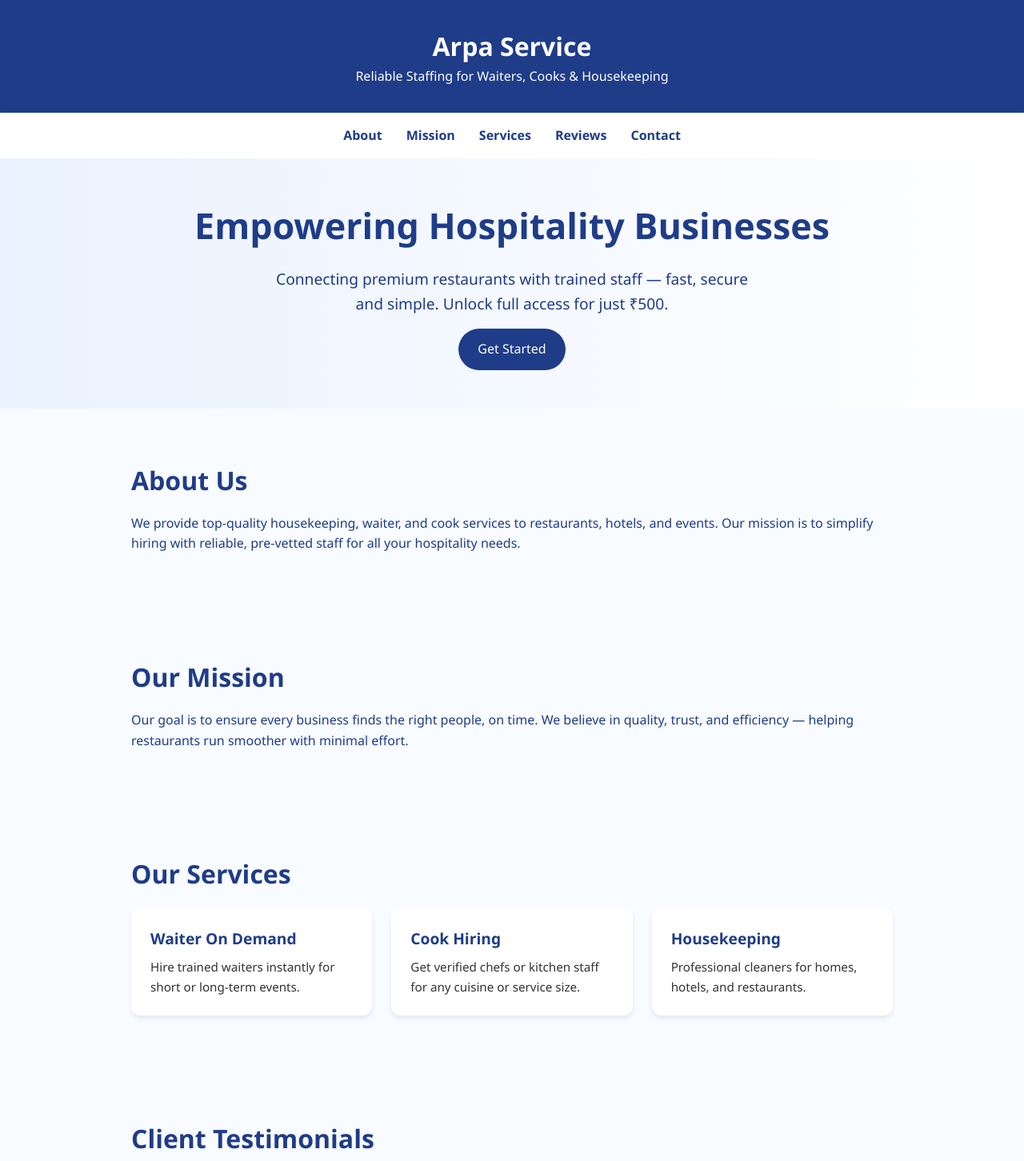
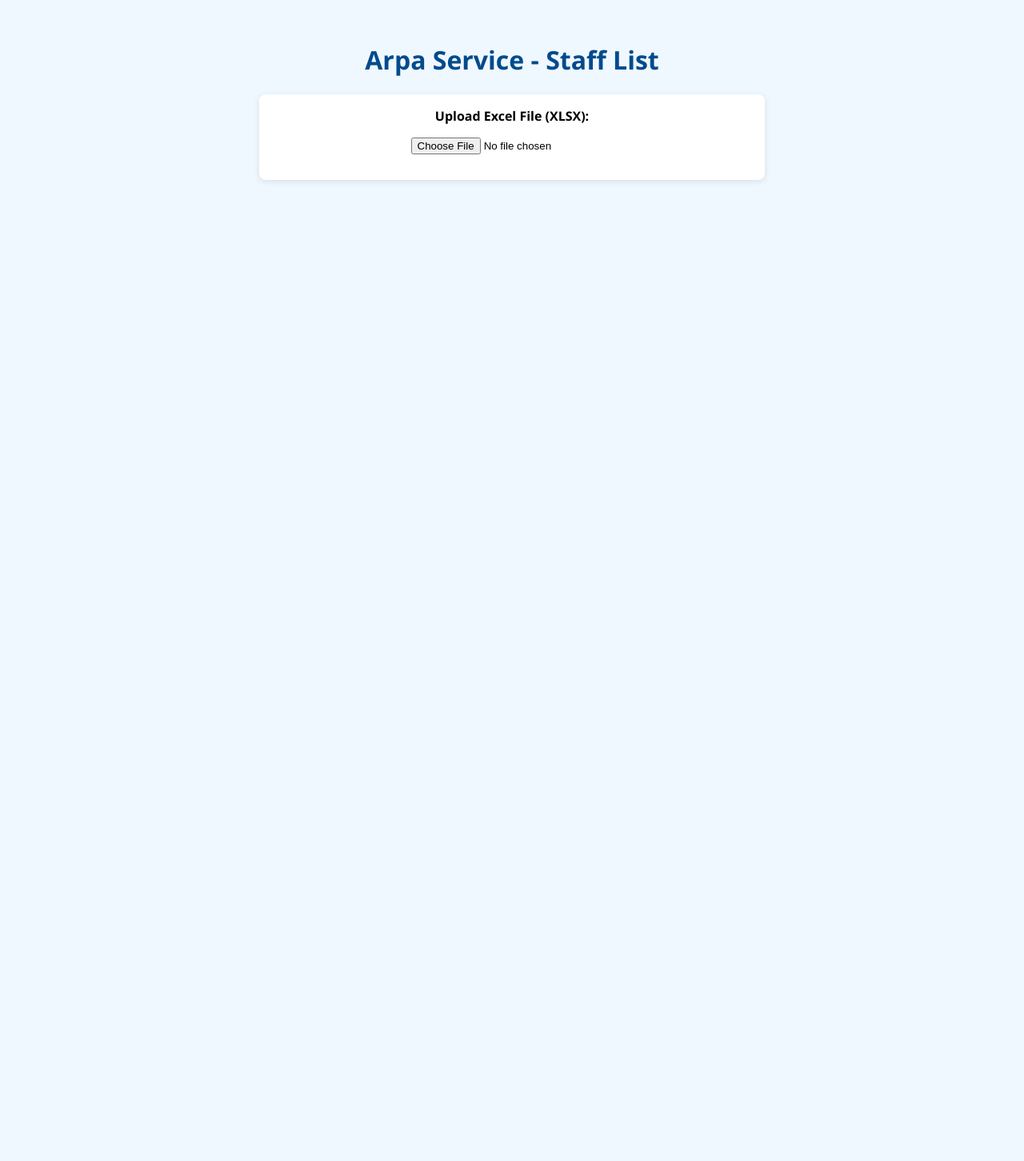
Before and after one commit to Arpaservice/arpaservice-site, a plain HTML site: page index.html in a window 1280 px wide. Shown: the top 1452 px of the page at 80% size. After the commit the page ends 800 px from the top, so only its background shows below. Drawn offline with Linux system fonts and the light colour scheme.

Commit message:
Update index.html
Index11

```diff
--- a/index.html
+++ b/index.html
@@ -3,174 +3,99 @@
 <head>
   <meta charset="UTF-8" />
   <meta name="viewport" content="width=device-width, initial-scale=1.0"/>
-  <title>Arpa Service</title>
+  <title>Arpa Service | Staff Data</title>
   <style>
-    * {
-      margin: 0;
-      padding: 0;
-      box-sizing: border-box;
-    }
     body {
       font-family: 'Segoe UI', sans-serif;
-      background: #f8fbff;
-      color: #1f3c88;
-      line-height: 1.6;
+      background-color: #f0f8ff;
+      margin: 0;
+      padding: 2rem;
     }
-    header {
-      background: #1f3c88;
-      color: #fff;
-      padding: 2rem;
+    h1 {
       text-align: center;
+      color: #004b8d;
     }
-    nav {
-      background: #ffffff;
-      padding: 1rem 2rem;
-      display: flex;
-      justify-content: center;
-      gap: 30px;
-      box-shadow: 0 1px 4px rgba(0,0,0,0.1);
-    }
-    nav a {
-      text-decoration: none;
-      color: #1f3c88;
-      font-weight: 600;
-    }
-    .hero {
+    .upload-section {
+      background: white;
+      padding: 1rem;
+      border-radius: 8px;
+      box-shadow: 0 2px 8px rgba(0,0,0,0.1);
       text-align: center;
-      padding: 3rem 1rem;
-      background: linear-gradient(to right, #eaf2ff, #ffffff);
-    }
-    .hero h1 {
-      font-size: 2.8rem;
-      margin-bottom: 1rem;
-    }
-    .hero p {
-      font-size: 1.2rem;
       max-width: 600px;
       margin: auto;
     }
-    section {
-      padding: 4rem 1.5rem;
-      max-width: 1000px;
-      margin: auto;
+    input[type="file"] {
+      margin: 1rem auto;
     }
-    h2 {
-      font-size: 2rem;
-      margin-bottom: 1rem;
-      color: #1f3c88;
+    table {
+      width: 100%;
+      margin-top: 2rem;
+      border-collapse: collapse;
+      background: white;
     }
-    .grid {
-      display: grid;
-      gap: 1.5rem;
-      grid-template-columns: repeat(auto-fit, minmax(280px, 1fr));
+    th, td {
+      border: 1px solid #ccc;
+      padding: 0.75rem;
+      text-align: left;
     }
-    .card {
-      background: #fff;
-      padding: 1.5rem;
-      border-radius: 12px;
-      box-shadow: 0 4px 6px rgba(0,0,0,0.08);
+    th {
+      background-color: #007acc;
+      color: white;
     }
-    .card h3 {
-      font-size: 1.2rem;
-      margin-bottom: 0.5rem;
-      color: #1f3c88;
-    }
-    .card p {
-      font-size: 0.95rem;
-      color: #333;
-    }
-    footer {
-      text-align: center;
-      background: #1f3c88;
-      color: white;
-      padding: 1.5rem;
-    }
-    .btn {
-      display: inline-block;
-      background: #1f3c88;
-      color: white;
-      padding: 0.8rem 1.5rem;
-      border-radius: 30px;
-      text-decoration: none;
-      margin-top: 1rem;
+    tr:nth-child(even) {
+      background-color: #f2f9ff;
     }
   </style>
 </head>
 <body>
-  <header>
-    <h1>Arpa Service</h1>
-    <p>Reliable Staffing for Waiters, Cooks & Housekeeping</p>
-  </header>
-
-  <nav>
-    <a href="#about">About</a>
-    <a href="#mission">Mission</a>
-    <a href="#services">Services</a>
-    <a href="#reviews">Reviews</a>
-    <a href="#contact">Contact</a>
-  </nav>
-
-  <div class="hero">
-    <h1>Empowering Hospitality Businesses</h1>
-    <p>Connecting premium restaurants with trained staff — fast, secure and simple. Unlock full access for just ₹500.</p>
-    <a href="#contact" class="btn">Get Started</a>
+  <h1>Arpa Service - Staff List</h1>
+  <div class="upload-section">
+    <label><strong>Upload Excel File (XLSX):</strong></label><br>
+    <input type="file" id="excel-file" accept=".xlsx" />
   </div>
 
-  <section id="about">
-    <h2>About Us</h2>
-    <p>We provide top-quality housekeeping, waiter, and cook services to restaurants, hotels, and events. Our mission is to simplify hiring with reliable, pre-vetted staff for all your hospitality needs.</p>
-  </section>
+  <div id="table-container"></div>
 
-  <section id="mission">
-    <h2>Our Mission</h2>
-    <p>Our goal is to ensure every business finds the right people, on time. We believe in quality, trust, and efficiency — helping restaurants run smoother with minimal effort.</p>
-  </section>
+  <script src="https://cdnjs.cloudflare.com/ajax/libs/xlsx/0.18.5/xlsx.full.min.js"></script>
+  <script>
+    document.getElementById('excel-file').addEventListener('change', function(e) {
+      const reader = new FileReader();
+      reader.onload = function(e) {
+        const data = new Uint8Array(e.target.result);
+        const workbook = XLSX.read(data, {type: 'array'});
+        const sheet = workbook.Sheets[workbook.SheetNames[0]];
+        let json = XLSX.utils.sheet_to_json(sheet, {header:1});
 
-  <section id="services">
-    <h2>Our Services</h2>
-    <div class="grid">
-      <div class="card">
-        <h3>Waiter On Demand</h3>
-        <p>Hire trained waiters instantly for short or long-term events.</p>
-      </div>
-      <div class="card">
-        <h3>Cook Hiring</h3>
-        <p>Get verified chefs or kitchen staff for any cuisine or service size.</p>
-      </div>
-      <div class="card">
-        <h3>Housekeeping</h3>
-        <p>Professional cleaners for homes, hotels, and restaurants.</p>
-      </div>
-    </div>
-  </section>
+        // Generate header row
+        let headers = json[0];
+        headers.unshift('ID'); // Add ID column
+        let body = '';
 
-  <section id="reviews">
-    <h2>Client Testimonials</h2>
-    <div class="grid">
-      <div class="card">
-        <p>"Arpa Service saved our big event with last-minute staff. Super helpful!"</p>
-        <strong>- The Bistro Cafe</strong>
-      </div>
-      <div class="card">
-        <p>"We rely on them regularly. Easy booking and trustworthy staff."</p>
-        <strong>- Hotel Emerald</strong>
-      </div>
-      <div class="card">
-        <p>"Very professional and responsive. Worth the ₹500 unlock!"</p>
-        <strong>- Foodie's Kitchen</strong>
-      </div>
-    </div>
-  </section>
+        let roleIndex = headers.findIndex(h => h.toLowerCase().includes('role'));
 
-  <section id="contact">
-    <h2>Contact & Unlock Access</h2>
-    <p>Access full staff profiles by paying ₹500. Contact us below to get started:</p>
-    <p>Email: info@arpaservice.in | Phone: +91-90000-00000</p>
-    <a href="#" class="btn">Pay & Unlock</a>
-  </section>
+        for (let i = 1; i < json.length; i++) {
+          let row = json[i];
+          let role = (row[roleIndex] || '').toLowerCase();
+          let idPrefix = 'arpageneral';
+          if (role.includes('cook')) idPrefix = 'arpacook';
+          else if (role.includes('waiter')) idPrefix = 'arpawaiter';
+          else if (role.includes('clean')) idPrefix = 'arpaclean';
 
-  <footer>
-    &copy; 2025 Arpa Service. All rights reserved.
-  </footer>
+          let id = idPrefix + String(i).padStart(3, '0');
+          row.unshift(id);
+
+          body += '<tr>';
+          headers.forEach((_, idx) => {
+            body += `<td>${row[idx] || ''}</td>`;
+          });
+          body += '</tr>';
+        }
+
+        let tableHTML = `<table><thead><tr>${headers.map(h => `<th>${h}</th>`).join('')}</tr></thead><tbody>${body}</tbody></table>`;
+        document.getElementById('table-container').innerHTML = tableHTML;
+      };
+      reader.readAsArrayBuffer(e.target.files[0]);
+    });
+  </script>
 </body>
 </html>
```
